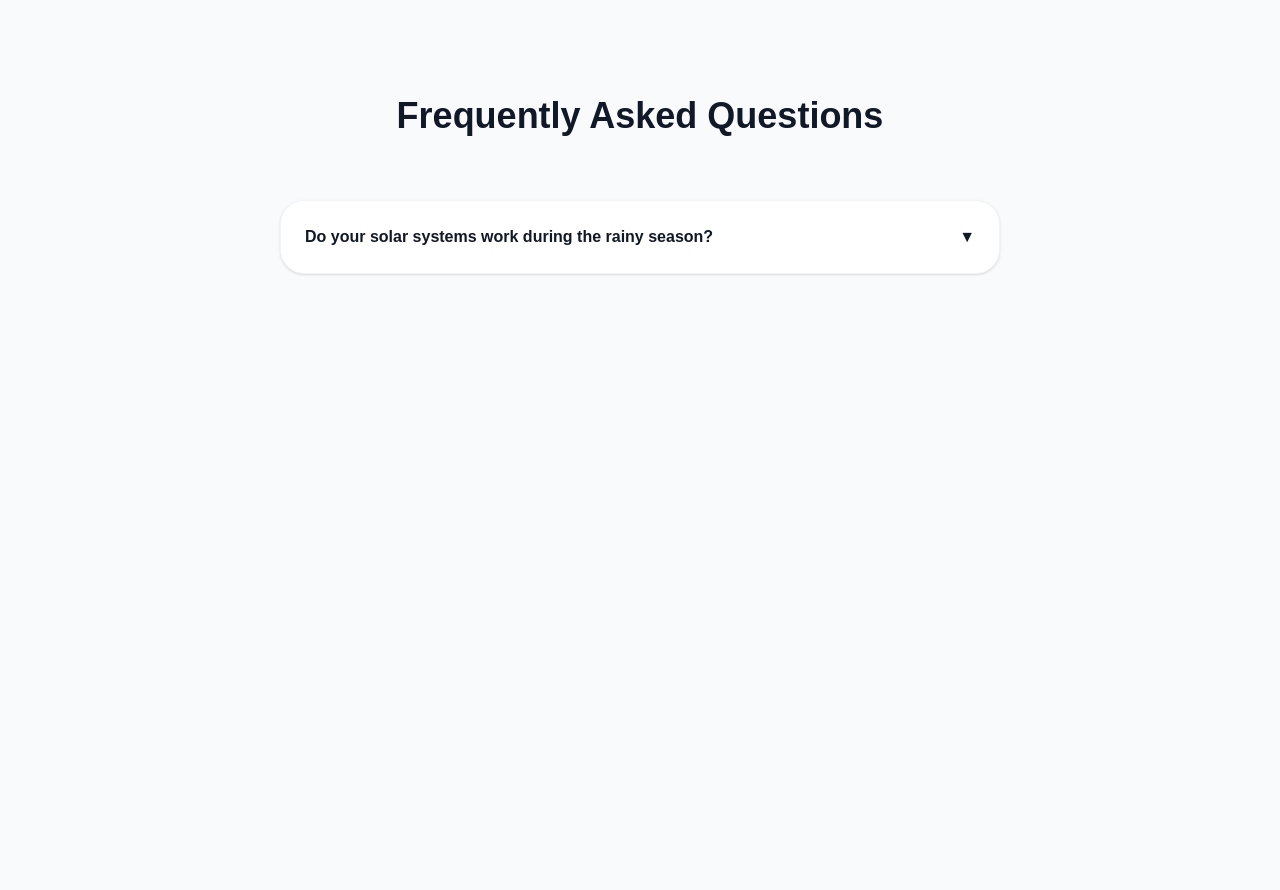
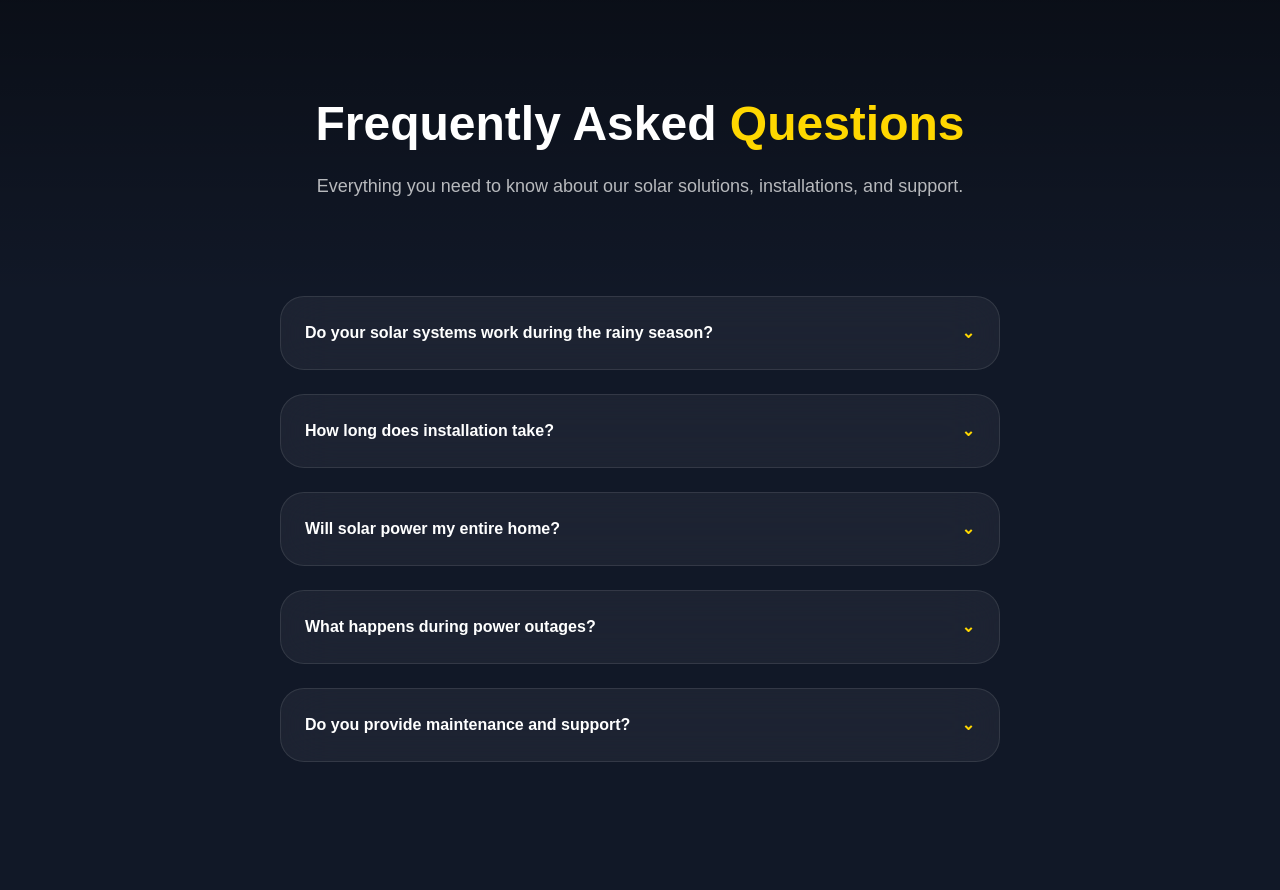
Before and after one commit to OjogoMercy/Akams, a website: page faq.html in a window 1280 px wide. Before the commit the page ends 800 px from the top, so only its background shows below. Drawn offline with Linux system fonts and the light colour scheme.

Commit message:
Refactor FAQ page layout and enhance styling for better user experience

```diff
--- a/faq.html
+++ b/faq.html
@@ -1,30 +1,128 @@
-<!DOCTYPE html>
+<!doctype html>
 <html lang="en">
   <head>
-    <meta charset="UTF-8">
-    <meta name="viewport" content="width=device-width, initial-scale=1.0">
+    <meta charset="UTF-8" />
+    <meta name="viewport" content="width=device-width, initial-scale=1.0" />
     <title>FAQ | AKAMS SOLAR</title>
-    <link href="./style.css" rel="stylesheet">
+    <link href="./style.css" rel="stylesheet" />
   </head>
-<body class="bg-gray-50">
 
-    <section class="py-24">
-        <div class="max-w-3xl mx-auto px-6">
-            <h1 class="text-4xl font-bold text-center text-akams-dark mb-16">Frequently Asked Questions</h1>
+  <body class="bg-akams-dark text-white">
+    <section class="pt-25 pb-24 text-center relative overflow-hidden">
+      <div
+        class="absolute inset-0 bg-gradient-to-b from-black/40 to-transparent"
+      ></div>
 
-            <div class="space-y-6">
-                <details class="group bg-white rounded-3xl p-6 shadow-sm border border-gray-100 open:border-akams-yellow transition-all">
-                    <summary class="flex justify-between items-center cursor-pointer font-bold text-akams-dark list-none">
-                        Do your solar systems work during the rainy season?
-                        <span class="group-open:rotate-180 transition-transform">▼</span>
+      <div class="relative max-w-3xl mx-auto px-6">
+        <h1 class="text-4xl lg:text-5xl font-extrabold mb-6">
+          Frequently Asked <span class="text-akams-yellow">Questions</span>
+        </h1>
+        <p class="text-white/70 text-lg">
+          Everything you need to know about our solar solutions, installations,
+          and support.
+        </p>
+      </div>
+    </section>
+
+    <!-- FAQ Section -->
+    <section class="pb-32">
+      <div class="max-w-3xl mx-auto px-6 space-y-6">
+        <details
+          class="group bg-white/5 backdrop-blur-xl rounded-3xl p-6 border border-white/10 open:border-akams-yellow transition-all"
+        >
+          <summary
+            class="flex justify-between items-center cursor-pointer font-semibold list-none"
+          >
+            <span>Do your solar systems work during the rainy season?</span>
+            <span
+              class="text-akams-yellow transition-transform group-open:rotate-180"
+              >⌄</span
+            >
           </summary>
-                    <p class="mt-4 text-gray-600 leading-relaxed">
-                        Yes! Solar panels still generate power from daylight even on cloudy days. Our smart controllers ensure your batteries are charged efficiently regardless of weather.
+          <p class="mt-4 text-white/70 leading-relaxed">
+            Yes. Solar panels generate electricity from daylight, not heat. Even
+            on cloudy or rainy days, your system continues to produce power. Our
+            smart inverters and battery systems ensure consistent energy
+            availability.
+          </p>
+        </details>
+
+        <details
+          class="group bg-white/5 backdrop-blur-xl rounded-3xl p-6 border border-white/10 open:border-akams-yellow transition-all"
+        >
+          <summary
+            class="flex justify-between items-center cursor-pointer font-semibold list-none"
+          >
+            <span>How long does installation take?</span>
+            <span
+              class="text-akams-yellow transition-transform group-open:rotate-180"
+              >⌄</span
+            >
+          </summary>
+          <p class="mt-4 text-white/70 leading-relaxed">
+            Most residential installations are completed within 1–3 days,
+            depending on system size and site conditions. We handle everything
+            from assessment to final testing.
+          </p>
+        </details>
+
+        <details
+          class="group bg-white/5 backdrop-blur-xl rounded-3xl p-6 border border-white/10 open:border-akams-yellow transition-all"
+        >
+          <summary
+            class="flex justify-between items-center cursor-pointer font-semibold list-none"
+          >
+            <span>Will solar power my entire home?</span>
+            <span
+              class="text-akams-yellow transition-transform group-open:rotate-180"
+              >⌄</span
+            >
+          </summary>
+          <p class="mt-4 text-white/70 leading-relaxed">
+            Yes. We design systems based on your energy needs. From essential
+            appliances to full-home coverage, we tailor solutions that fit your
+            lifestyle and budget.
+          </p>
+        </details>
+
+        <details
+          class="group bg-white/5 backdrop-blur-xl rounded-3xl p-6 border border-white/10 open:border-akams-yellow transition-all"
+        >
+          <summary
+            class="flex justify-between items-center cursor-pointer font-semibold list-none"
+          >
+            <span>What happens during power outages?</span>
+            <span
+              class="text-akams-yellow transition-transform group-open:rotate-180"
+              >⌄</span
+            >
+          </summary>
+          <p class="mt-4 text-white/70 leading-relaxed">
+            With battery backup, your solar system continues supplying power
+            during outages. Critical loads remain active, giving you energy
+            independence and peace of mind.
+          </p>
+        </details>
+
+        <details
+          class="group bg-white/5 backdrop-blur-xl rounded-3xl p-6 border border-white/10 open:border-akams-yellow transition-all"
+        >
+          <summary
+            class="flex justify-between items-center cursor-pointer font-semibold list-none"
+          >
+            <span>Do you provide maintenance and support?</span>
+            <span
+              class="text-akams-yellow transition-transform group-open:rotate-180"
+              >⌄</span
+            >
+          </summary>
+          <p class="mt-4 text-white/70 leading-relaxed">
+            Absolutely. We offer ongoing maintenance, system monitoring, and
+            customer support to ensure optimal performance throughout your
+            system’s lifespan.
           </p>
         </details>
       </div>
-        </div>
     </section>
-
   </body>
 </html>
```
Also changed, not shown: index.html (+0 -1 lines), style.css. Lines whose indentation alone changed are shown as unchanged.
